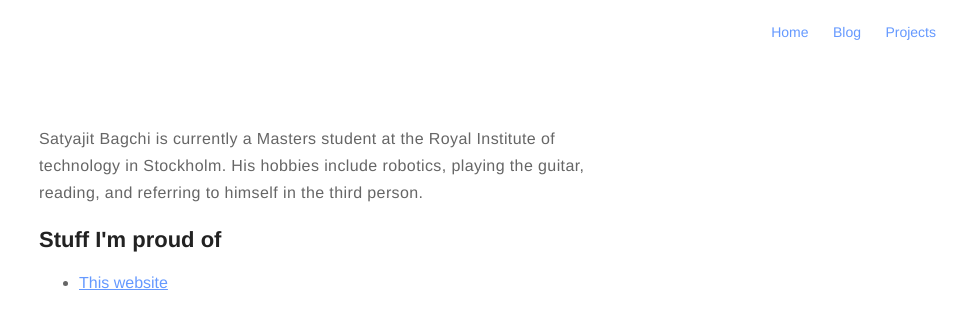
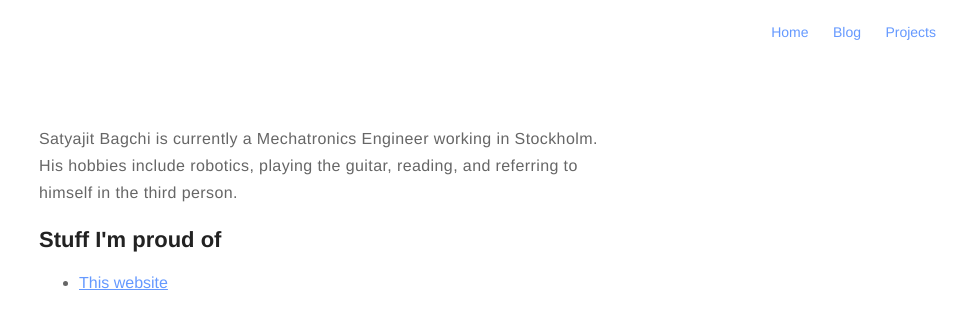
Before and after one commit to sleeping-bag/sleeping-bag.github.io, a Jekyll site: the page built from about.md, in a window 1280 px wide. Shown: the top 329 px of the page, without its empty margins (321-1280 px from the left). Built offline with Jekyll 4.4.1, drawn with Linux system fonts in a browser that asks for light colours.

Commit message:
Updated about

```diff
--- a/about.md
+++ b/about.md
@@ -11,7 +11,7 @@ permalink: /about/index.html
 -->
 
 
-<p>Satyajit Bagchi is currently a Masters student at the Royal Institute of technology in Stockholm. His hobbies include robotics, playing the guitar, reading, and referring to himself in the third person. </p>
+<p>Satyajit Bagchi is currently a Mechatronics Engineer working in Stockholm. His hobbies include robotics, playing the guitar, reading, and referring to himself in the third person. </p>
 
 <!--
 <h2>Skills</h2>
```
